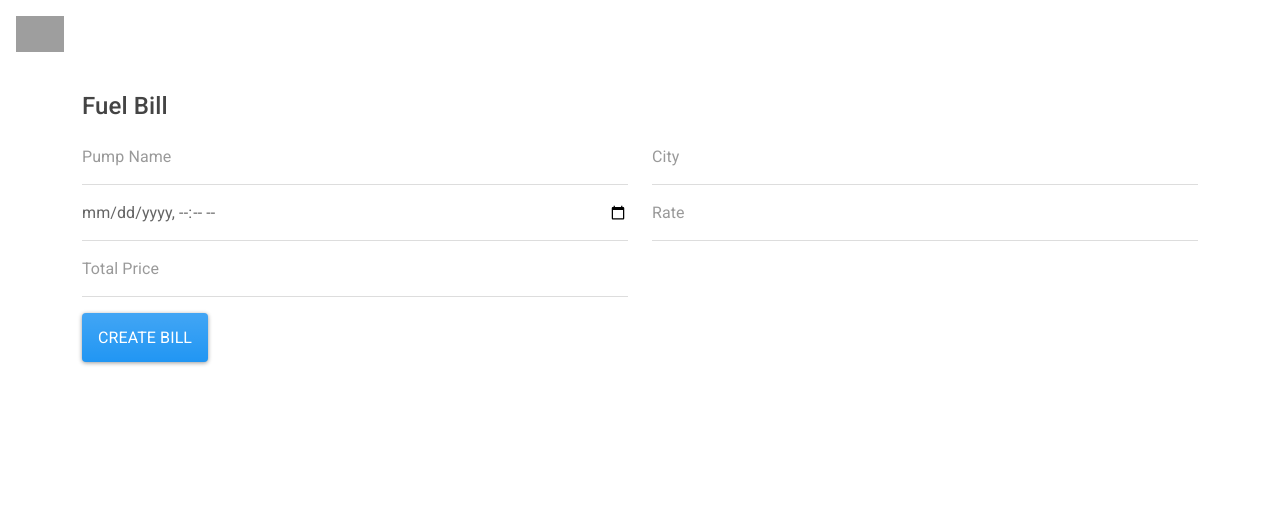
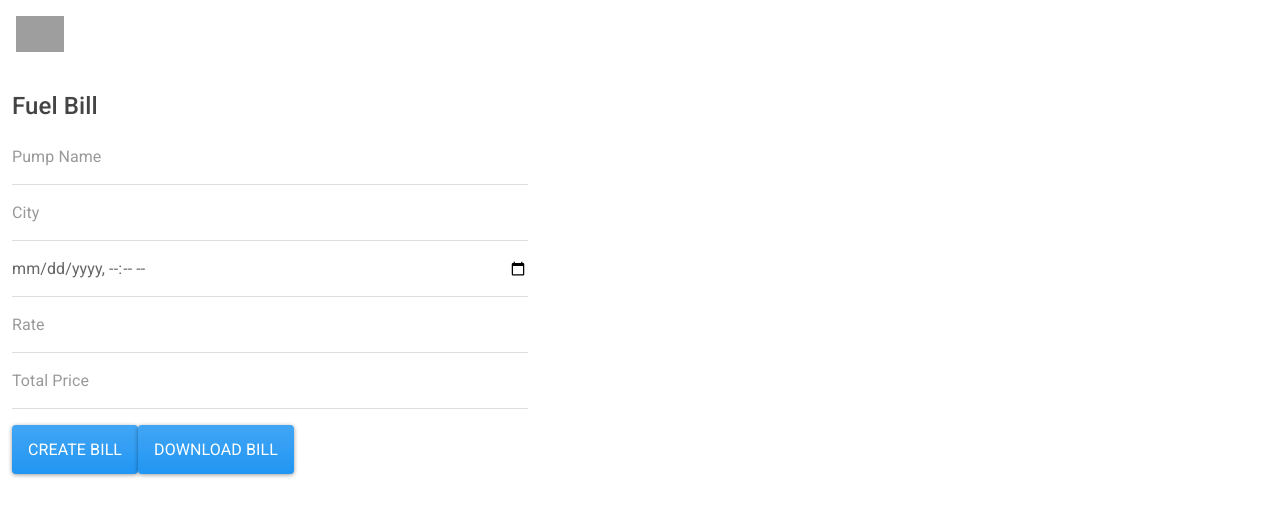
Before and after one commit to manoj-nama/tel-lagao, a React (Create React App) app: page /fuel-bill-form in a window 1280 px wide. Shown: the top 516 px of the page. Built offline with nearby package versions, Linux system fonts and the light colour scheme; grey boxes are pictures that could not be loaded.

Commit message:
UI and usability fix for fuel bill

```diff
--- a/src/pages/FuelBillForm/index.js
+++ b/src/pages/FuelBillForm/index.js
@@ -63,6 +63,10 @@ const FuelBillForm = () => {
     link.href = image;
     link.click();
   };
+
+  const onDownload = () => {
+    downloadBill();
+  }
 
   const onSubmit = data => {
     initCanvas(() => {
@@ -245,18 +249,18 @@ const FuelBillForm = () => {
         fillStyle: "#3d3c3a",
       });
 
-      downloadBill();
+      // downloadBill();
     });
   }
 
   return (
     <AppLayout>
-      <section>
-        <div className="container py-4">
+      <section style={{display: 'flex'}}>
+        <div className="container py-4" style={{maxWidth: '540px', margin: 0}}>
           <h4>Fuel Bill</h4>
           <form onSubmit={handleSubmit(onSubmit)}>
             <div className="row">
-              <div className="col-12 col-md-6">
+              <div className="col-12">
                 <input
                   placeholder="Pump Name"
                   className="form-control"
@@ -265,7 +269,7 @@ const FuelBillForm = () => {
                 />
                 {errors.pumpName && <div className="text-danger small">This field is required</div>}
               </div>
-              <div className="col-12 col-md-6">
+              <div className="col-12">
                 <input
                   placeholder="City"
                   className="form-control"
@@ -274,7 +278,7 @@ const FuelBillForm = () => {
                 />
                 {errors.city && <div className="text-danger small">This field is required</div>}
               </div>
-              <div className="col-12 col-md-6">
+              <div className="col-12">
                 <input
                   placeholder="Date"
                   className="form-control"
@@ -283,7 +287,7 @@ const FuelBillForm = () => {
                 />
                 {errors.date && <div className="text-danger small">This field is required</div>}
               </div>
-              <div className="col-12 col-md-6">
+              <div className="col-12">
                 <input
                   placeholder="Rate"
                   className="form-control"
@@ -294,7 +298,7 @@ const FuelBillForm = () => {
                 />
                 {errors.rate && <div className="text-danger small">This field is required</div>}
               </div>
-              <div className="col-12 col-md-6">
+              <div className="col-12">
                 <input
                   placeholder="Total Price"
                   className="form-control"
@@ -309,12 +313,15 @@ const FuelBillForm = () => {
                 <button type="submit" className="btn btn-primary">
                   Create Bill
                 </button>
+                <button onClick={onDownload} type="button" className="btn btn-primary">
+                  Download Bill
+                </button>
               </div>
             </div>
           </form>
         </div>
         <h1 style={{fontFamily: "Merchant Copy", opacity: "0"}}>Hiii</h1>
-        <canvas style={{display: "none"}} ref={canvasRef} height={1035} width={454}/>
+        <canvas ref={canvasRef} height={1035} width={454}/>
       </section>
     </AppLayout>
   );
```
